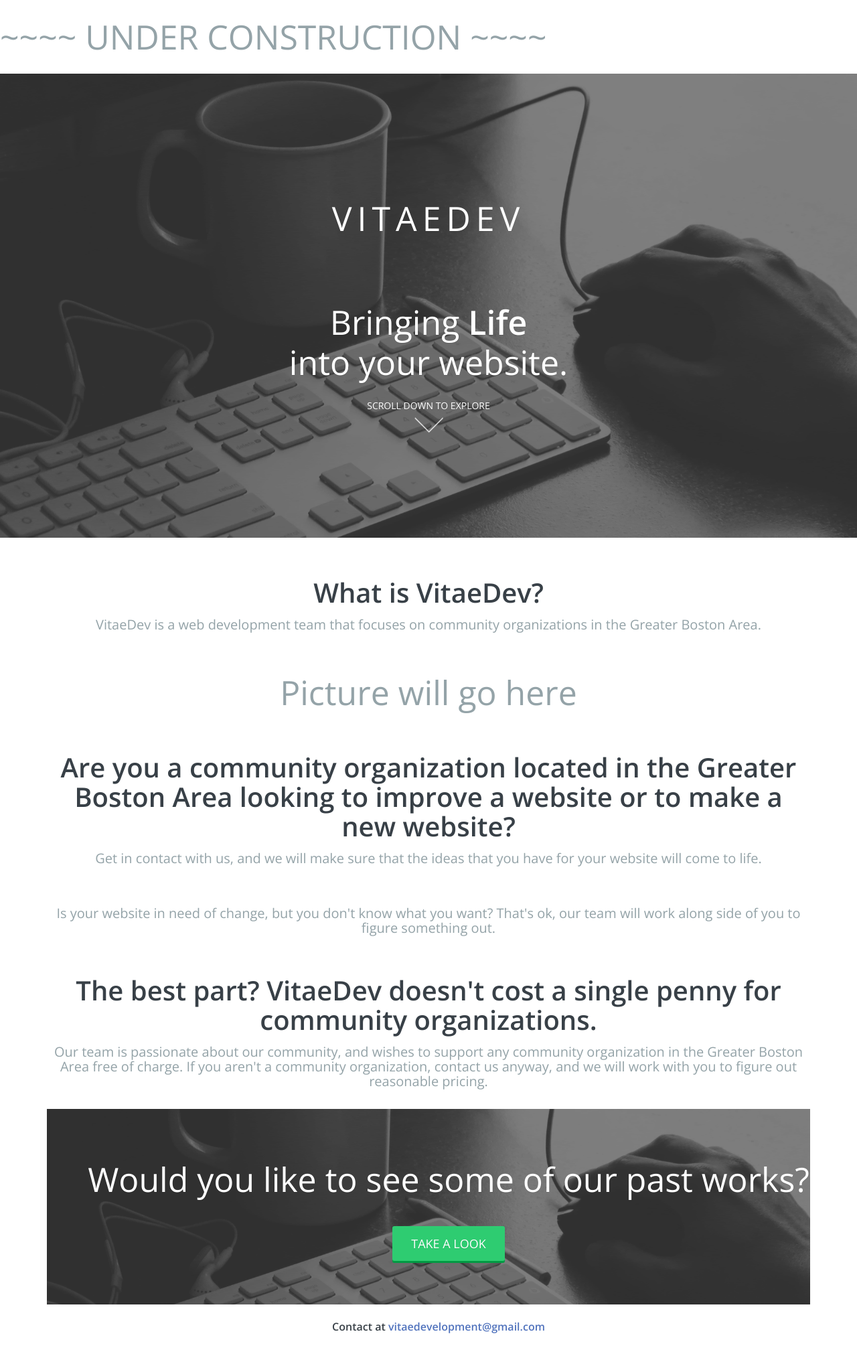
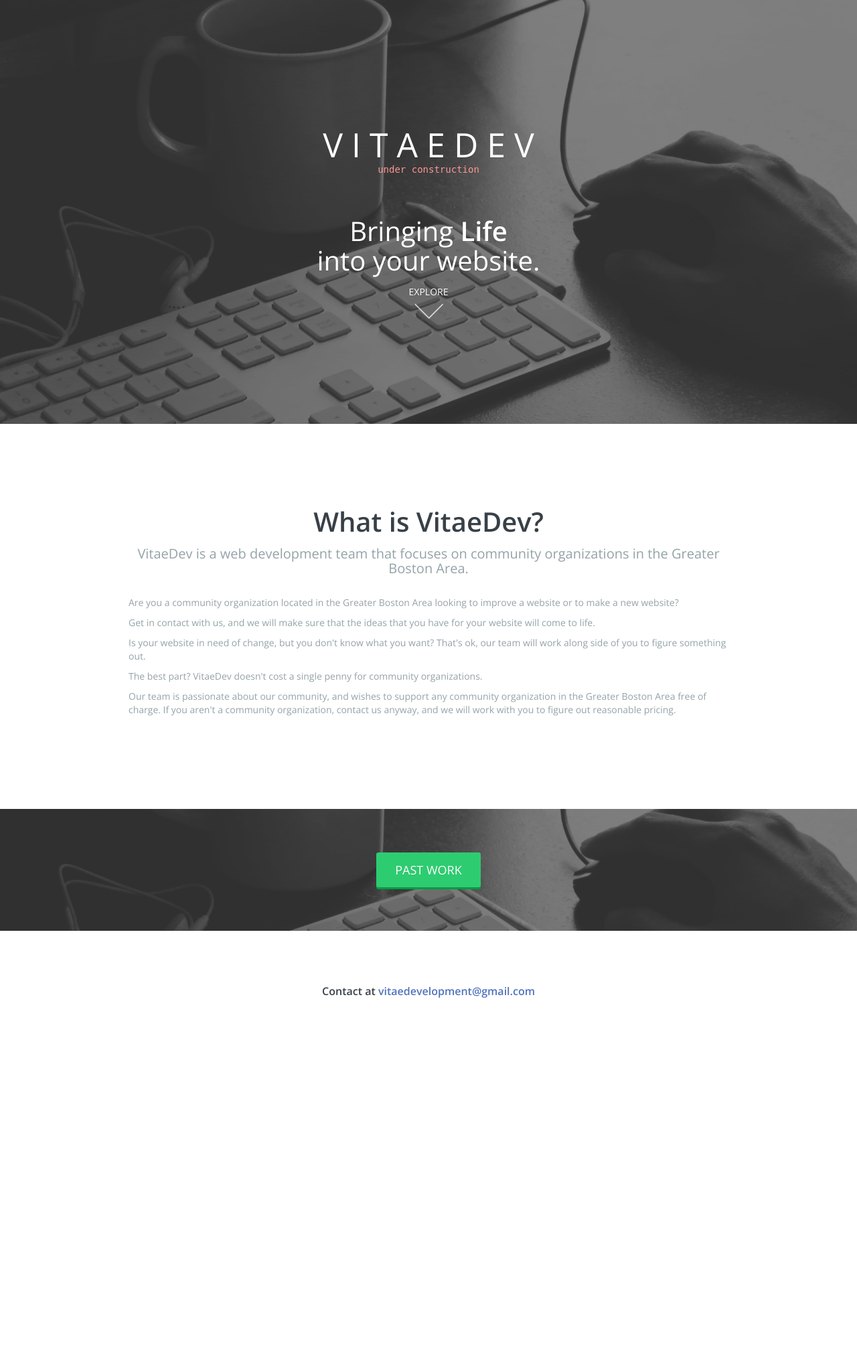
Before and after one commit to vitaedev/vitaedev.github.io, a PHP site: page / in a window 1280 px wide. Shown: the whole page at 67% size. After the commit the page ends 1490 px from the top, so only its background shows below. Run offline with PHP 8.4, Linux system fonts and the light colour scheme.

Commit message:
Overhauled all the html and some CSS because it was making me cry nerd tears

```diff
--- a/css/main.css
+++ b/css/main.css
@@ -107,7 +107,7 @@ a:hover,a:focus{color:#5173bd;}
 
 .highlight{background:#f4f4f4;margin-top:40px;}
 
-.masthead{
+header#top{
 	position:relative;
 	padding:14.5vh 25px;
 	color:#FFF;
@@ -124,7 +124,7 @@ a:hover,a:focus{color:#5173bd;}
 	background-size:cover;
 	}
 
-.masthead .container{
+header#top section{
 	animation:fadein 2s;
 	-moz-animation:fadein 2s;
 	-webkit-animation:fadein 2s;
@@ -302,15 +302,18 @@ to {
 }
 /*========== 3. HERO IMAGE ==============*/
 
-.section-title {
+section{
+  padding: 5% 15% 10% 15%;
+}
+section header {
 	text-align:center;
 	margin-top:60px;
 	margin-bottom:30px;
 }
-.section-title h2 {
+section header h2 {
 	color:#384047;
 }
-.section-title h4 {
+section header h4 {
 	color:#94a3a8;
 }
 .heroimg img, .clientlogo img {
@@ -541,14 +544,13 @@ line-height: 40px;
   .subscribe [class*="col-"]:not(:first-child) {
     margin-top: 30px;
   }
- .masthead {
+  header#top {
     padding: 40px 15px;
   }
 }
 @media (max-width: 480px) {
   /*Media Queries for smaller devices*/
-	 .masthead {
+  main {
     background-attachment: scroll;
   }
-
 }
--- a/index.html
+++ b/index.html
@@ -1,135 +1,79 @@
 <!DOCTYPE html>
 <html lang="en">
-
-
 <head>
-
   <meta charset="utf-8">
   <meta name="viewport" content="width=device-width, initial-scale=1.0">
-	<meta name="description" content="">
+  <meta name="description" content="VitaeDev - Bringing Life to the Web">
+  <meta name="author" content="https://github.com/vitaedev/vitaedev.github.io/graphs/contributors">
   <title>VitaeDev - Bringing Life to the Web</title>
 
   <link href="css/bootstrap.css" rel="stylesheet">
-
   <link href="css/main.css" rel="stylesheet">
-
-	<!--[if lt IE 9]>
-	  <script src="js/html5shiv.js"></script>
-	  <script src="js/respond.min.js"></script>
-	<![endif]-->
-
   <link rel="shortcut icon" href="images/favicon.png">
-	<script src="js/pace.js"></script>
-
-
   <link href='http://fonts.googleapis.com/css?family=Open+Sans:300,600' rel='stylesheet' type='text/css'>
 </head>
 
 <body>
   <div class="preloader"></div>
 
-    <section>
-        <h1> ~~~~ UNDER CONSTRUCTION ~~~~</h1>
-    </section>
-
-
-    <! -- ******************** MASTHEAD SECTION ******************** -->
-
-	<main id="top" class="masthead" role="main">
+  <header id="top">
     <div class="container">
-			<div class="logo"><h1 style="letter-spacing:8px">VITAEDEV</h1></div>
+      <div class="logo">
+        <h1>V I T A E D E V</h1>
+        <p style="font-family:monospace;color:#f99;margin:0;margin-top:-2em;">under construction</p>
       </div>
 
-			<h1>Bringing <strong>Life</strong> <br>
-			into your website.</h1>
-
-        <!--    <div class="row">
-				<div class="col-md-6 col-sm-12 col-md-offset-3 subscribe">
-					<form class="form-horizontal" role="form" action="subscribe.php" id="subscribeForm" method="POST">
-						<div class="form-group">
-							<div class="col-md-7 col-sm-6 col-sm-offset-1 col-md-offset-0">
-								<input class="form-control input-lg" name="email" type="email" id="address" placeholder="Enter your email" data-validate="validate(required, email)" required="required">
-							</div>
-							<div class="col-md-5 col-sm-4">
-								<button type="submit" class="btn btn-success btn-lg">GET EARLY ACCESS</button>
-							</div>
-						</div>
-					</form>
-					<span id="result" class="alertMsg"></span> </div> -->
-            </div>
+      <h2 style="font-weight:normal;">Bringing <strong>Life</strong> <br>
+      into your website.</h2>
 
       <a href="#explore" rel="" id="anchor1" class="scrollto">
 
-				<p>SCROLL DOWN TO EXPLORE</p>
+      <p>EXPLORE</p>
       <p class="scrollto--arrow"><img src="images/scroll_down.png" alt="scroll down arrow"></p>
       </a>
-		</div><! --/container -->
-	</main><! --/main -->
+    </div>
+  </header>
 
-
-    <! -- ******************** FEATURES SECTION ******************** -->
-	<div class="container" id="explore">
-		<div class="section-title">
+  <main id="explore">
+    <section>
+      <header>
         <h2>What is VitaeDev?</h2>
         <h4>VitaeDev is a web development team that focuses on community organizations in the Greater Boston Area.</h4>
-		</div>
+      </header>
+      <p>Are you a community organization located in the Greater Boston Area looking to improve a website or to make a new website?</p>
+      <p>Get in contact with us, and we will make sure that the ideas that you have for your website will come to life.</p>
+      <p>Is your website in need of change, but you don't know what you want? That's ok, our team will work along side of you to figure something out.</p>
+      <p>The best part? VitaeDev doesn't cost a single penny for community organizations.</p>
+      <p>Our team is passionate about our community, and wishes to support any community organization in the Greater Boston Area free of charge. If you aren't a community organization, contact us anyway, and we will work with you to figure out reasonable pricing.</p>
+    </section>
 
-        <div class="section-title">
-        <h1>Picture will go here</h1>
-        </div>
-
-		<div class="section-title">
-			<h2>Are you a community organization located in the Greater Boston Area looking to improve a website or to make a new website?</h2>
-			<h4>Get in contact with us, and we will make sure that the ideas that you have for your website will come to life.</h4>
-
-            <section class="section-title">
-            <h4>
-            Is your website in need of change, but you don't know what you want? That's ok, our team will work along side of you to figure something out.
-            </h4>
-            </section>
-		</div>
-
-        <div class="section-title">
-            <h2>The best part? VitaeDev doesn't cost a single penny for community organizations.</h2>
-            <h4>Our team is passionate about our community, and wishes to support any community organization in the Greater Boston Area free of charge. If you aren't a community organization, contact us anyway, and we will work with you to figure out reasonable pricing.</h4>
-        </div>
-
-
-
-	    <! -- ******************** FOOTER ******************** -->
     <main class="footercta" role="main">
       <div class="container">
-				<h1>Would you like to see some of our past works?</h1>
-
         <div class="row">
           <div class="col-md-12 breath text-center">
-						<a href="past_works.html" class="btn btn-success btn-lg gototop">TAKE A LOOK</a>
+            <a href="past_works.html" class="btn btn-success btn-lg gototop">PAST WORK</a>
           </div>
         </div>
-			</div><! --/container -->
-		</main><! --/main -->
+      </div>
+    </main>
 
     <div class="container">
       <section class="row breath">
         <div class="col-md-12 footerlinks">
           <h6>Contact at
-                     <a href="vitaedevelopment@gmail.com">vitaedevelopment@gmail.com</a></h6>
+            <a href="vitaedevelopment@gmail.com">vitaedevelopment@gmail.com</a>
+          </h6>
         </div>
-			</section><! --/section -->
-		</div><! --/container -->
+      </section>
+    </div>
 
-
-
-
+    <script src="js/pace.js"></script>
     <script src="js/jquery.js"></script>
     <script src="js/bootstrap.js"></script>
     <script src="js/easing.js"></script>
     <!-- <script src="js/nicescroll.js"></script> -->
 
-
     <script>
-
-
     $(function() {
       $('.scrollto, .gototop').bind('click',function(event){
         var $anchor = $(this);
@@ -139,9 +83,6 @@
         event.preventDefault();
       });
     });
-
-
     </script>
-
 </body>
 </html>
```
Lines whose indentation alone changed are shown as unchanged.
